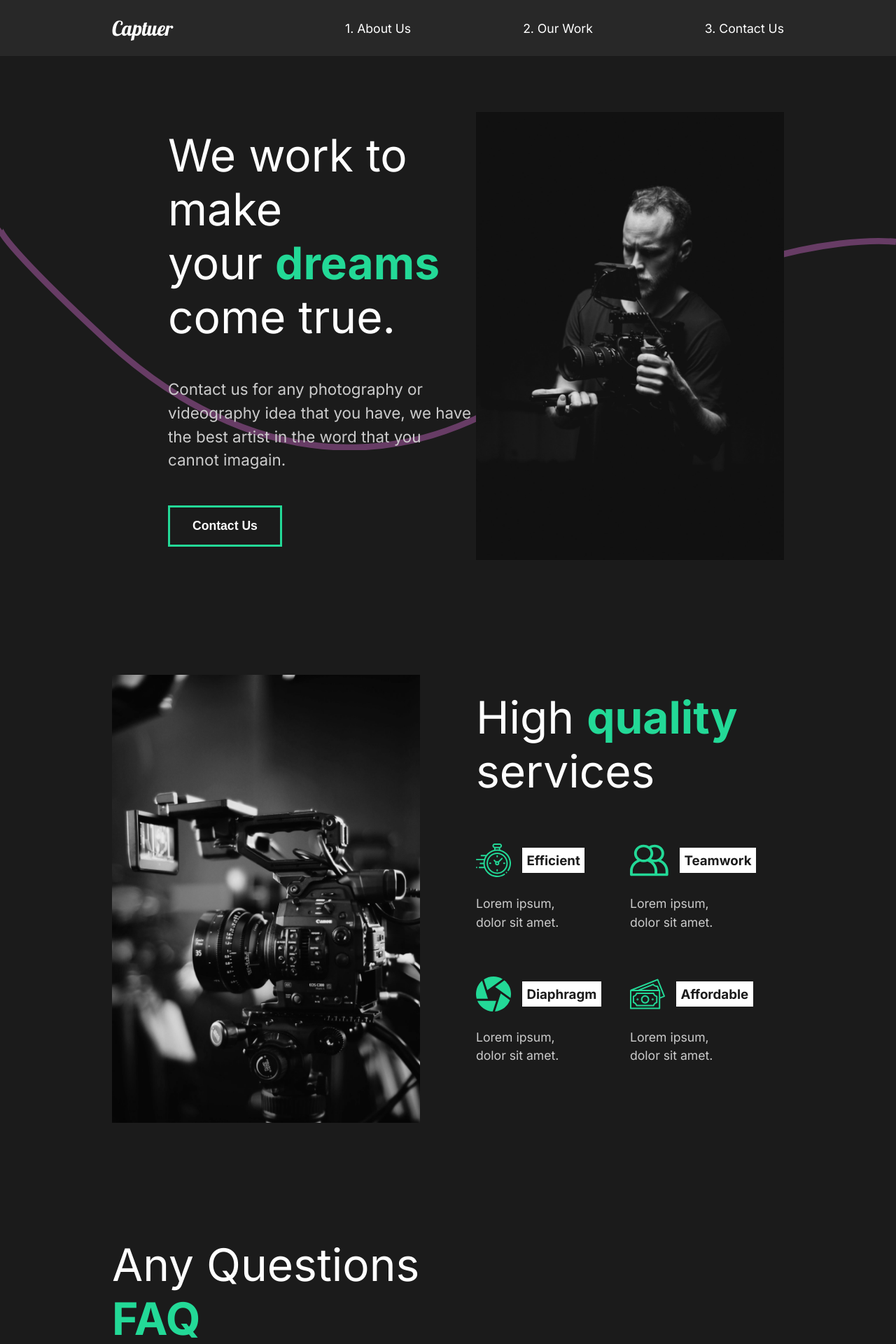
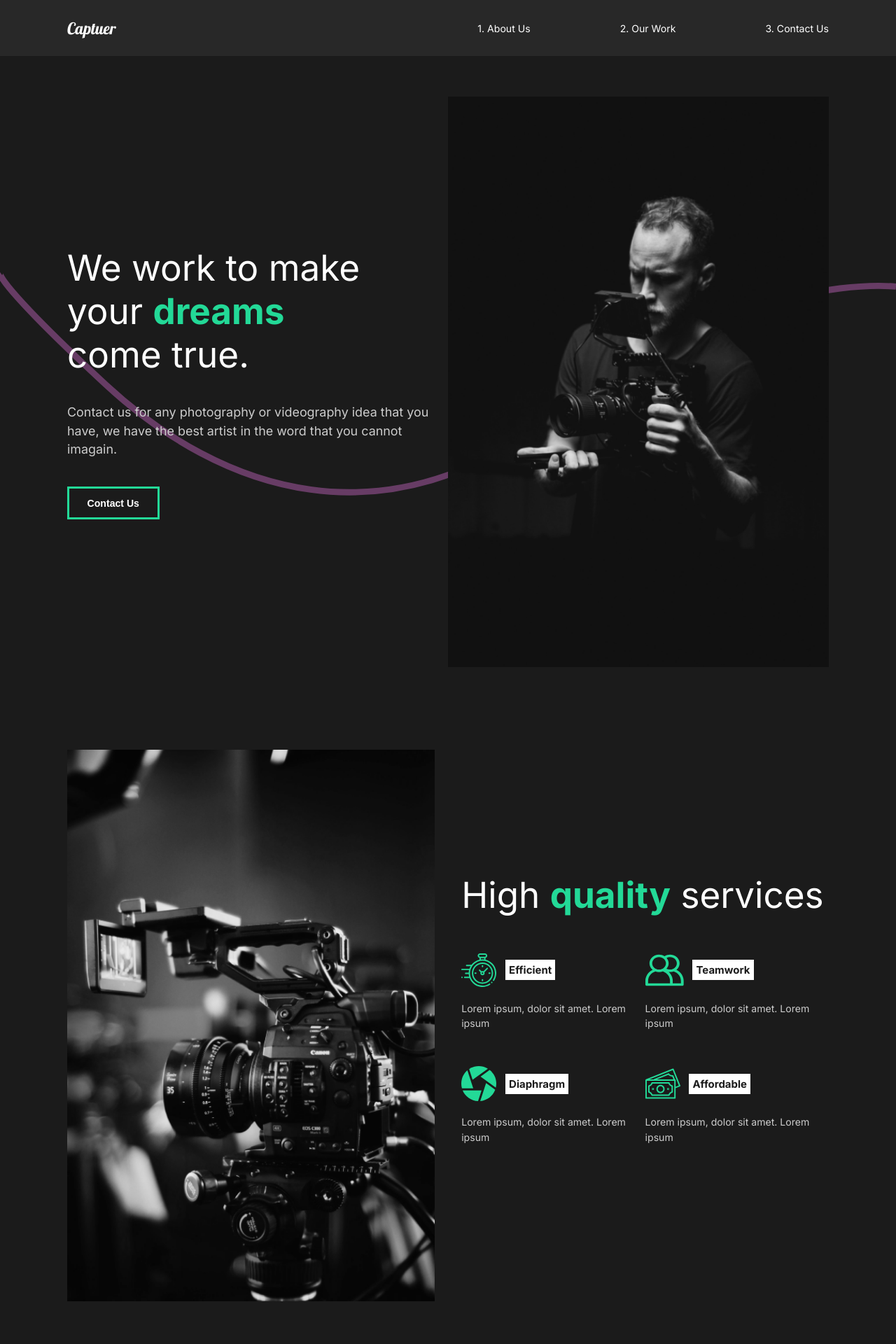
Before and after one commit to navidabdi/portfolio-react, a React (Create React App) app: page / in a window 1280 px wide. Shown: the top 1920 px of the page at 70% size. Built offline with nearby package versions, Linux system fonts and the light colour scheme.

Commit message:
A little Responsive

```diff
--- a/src/App.js
+++ b/src/App.js
@@ -21,6 +21,7 @@ function App() {
     <div className="App">
       <GlobalStyle />
       <Nav />
+      <div className="container">
         <AnimatePresence exitBeforeEnter>
           <Switch location={location} key={location.pathname}>
             <Route path="/" exact>
@@ -38,6 +39,7 @@ function App() {
           </Switch>
         </AnimatePresence>
       </div>
+    </div>
   );
 }
 
--- a/src/components/FaqSection.js
+++ b/src/components/FaqSection.js
@@ -65,7 +65,7 @@ const Faq = styled(StyleLayout)`
   }
   .faq-line {
     background: #ccc;
-    height: 0.2rem;
+    height: 0.15rem;
     margin: 1rem 0;
     width: 100%;
   }
@@ -73,7 +73,7 @@ const Faq = styled(StyleLayout)`
     padding: 1rem 0;
     cursor: pointer;
     h4 {
-      font-size: 2rem;
+      font-size: 1.4rem;
     }
   }
   .answer {
--- a/src/components/GlobalStyle.js
+++ b/src/components/GlobalStyle.js
@@ -48,6 +48,16 @@ p {
     font-size: 1.4rem;
     line-height: 150%;
 }
+.container{
+    max-width: 85%;
+    margin: auto;
+}
+
+@media screen and (max-width: 1500px) {
+  html {
+    font-size: 80%;
+  }
+}
 
 `;
 export default GlobalStyle;
--- a/src/components/Nav.js
+++ b/src/components/Nav.js
@@ -4,11 +4,11 @@ import { Link } from "react-router-dom";
 
 const Nav = () => {
   return (
+    <NavBAckground>
       <StyledNav>
         <Link id="logo" to="/">
           Captuer
         </Link>
-
         <ul>
           <li>
             <Link to="/">1. About Us</Link>
@@ -21,21 +21,25 @@ const Nav = () => {
           </li>
         </ul>
       </StyledNav>
+    </NavBAckground>
   );
 };
-
+const NavBAckground = styled.div`
+  background: #282828;
+  position: sticky;
+  top: 0;
+  z-index: 10;
+`;
 const StyledNav = styled.nav`
   min-height: 10vh;
+  width: 85%;
   display: flex;
   margin: auto;
   justify-content: space-between;
   align-items: center;
-  padding: 1rem 10rem;
+  padding: 1rem 0;
   color: white;
-  background: #282828;
-  position: sticky;
-  top: 0;
-  z-index: 10;
+
   a {
     color: white;
     text-decoration: none;
--- a/src/components/ServicesSection.js
+++ b/src/components/ServicesSection.js
@@ -21,7 +21,7 @@ const ServicesSection = () => {
       <div className="image">
         <img src={home2} alt="camera" />
       </div>
-      <div className="description">
+      <div className="description right">
         <h2>
           High <span>quality</span> services
         </h2>
@@ -31,28 +31,28 @@ const ServicesSection = () => {
               <img src={clock} alt="icon" />
               <h3>Efficient</h3>
             </div>
-            <p>Lorem ipsum, dolor sit amet.</p>
+            <p>Lorem ipsum, dolor sit amet. Lorem ipsum</p>
           </div>
           <div className="card">
             <div className="icon">
               <img src={teamwork} alt="icon" />
               <h3>Teamwork</h3>
             </div>
-            <p>Lorem ipsum, dolor sit amet.</p>
+            <p>Lorem ipsum, dolor sit amet. Lorem ipsum</p>
           </div>
           <div className="card">
             <div className="icon">
               <img src={diaphragm} alt="icon" />
               <h3>Diaphragm</h3>
             </div>
-            <p>Lorem ipsum, dolor sit amet.</p>
+            <p>Lorem ipsum, dolor sit amet. Lorem ipsum</p>
           </div>
           <div className="card">
             <div className="icon">
               <img src={money} alt="icon" />
               <h3>Affordable</h3>
             </div>
-            <p>Lorem ipsum, dolor sit amet.</p>
+            <p>Lorem ipsum, dolor sit amet. Lorem ipsum</p>
           </div>
         </div>
       </div>
@@ -61,12 +61,14 @@ const ServicesSection = () => {
 };
 
 const Services = styled(StyleLayout)`
+  .description.right {
+    padding-left: 3rem;
+  }
   h2 {
     padding-bottom: 4rem;
   }
   p {
     font-size: 1.1rem;
-    width: 70%;
     padding: 1.5rem 0 4rem 0;
   }
   .cards {
@@ -75,6 +77,7 @@ const Services = styled(StyleLayout)`
   }
   .card {
     flex: 1 1 50%;
+    padding-right: 2rem;
     .icon {
       display: flex;
       align-items: center;
--- a/src/pages/ContactUs.js
+++ b/src/pages/ContactUs.js
@@ -45,7 +45,7 @@ const ContactUs = () => {
 };
 
 const StyledContact = styled(motion.div)`
-  padding: 5rem 10rem;
+  padding: 5rem 0;
   color: white;
   min-height: 90vh;
   .title {
--- a/src/pages/OurWork.js
+++ b/src/pages/OurWork.js
@@ -82,7 +82,7 @@ const OurWork = () => {
 const StyledWork = styled(motion.div)`
   min-height: 100vh;
   overflow: hidden;
-  padding: 5rem 10rem;
+  padding: 5rem 0;
   .movie {
     padding-bottom: 10rem;
     h2 {
--- a/src/styles.js
+++ b/src/styles.js
@@ -1,16 +1,17 @@
 import styled from "styled-components";
 import { motion } from "framer-motion";
 export const StyleLayout = styled(motion.div)`
-  min-height: 90vh;
+  padding: 4.5rem 0;
   display: flex;
   align-items: center;
   justify-content: space-between;
-  padding: 5rem 10rem;
   color: white;
-
+  @media screen and (max-width: 998px) {
+    flex-direction: column;
+    align-items: unset;
+  }
   .description {
     flex: 1;
-    padding-left: 5rem;
     z-index: 2;
     h2 {
       font-weight: lighter;
@@ -21,10 +22,16 @@ export const StyleLayout = styled(motion.div)`
     overflow: hidden;
     z-index: 2;
     img {
-
       width: 100%;
-      height: 80vh;
+      height: 78vh;
       object-fit: cover;
+      @media screen and (max-width: 1500px) {
+        height: auto;
+      }
+    }
+    @media screen and (max-width: 998px) {
+      object-fit: unset;
+      margin: 4rem 0;
     }
   }
   .hide {
```
Lines whose indentation alone changed are shown as unchanged.
